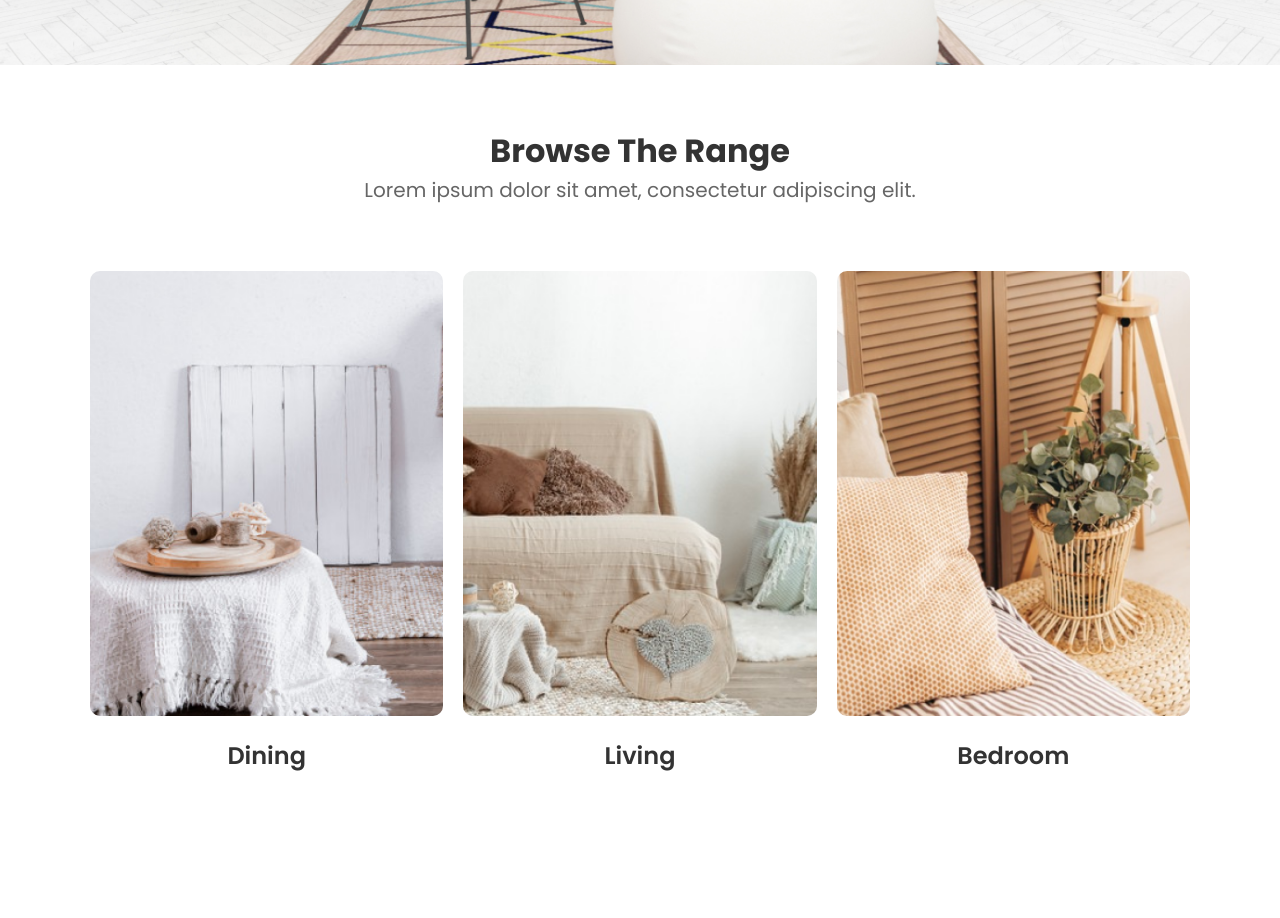
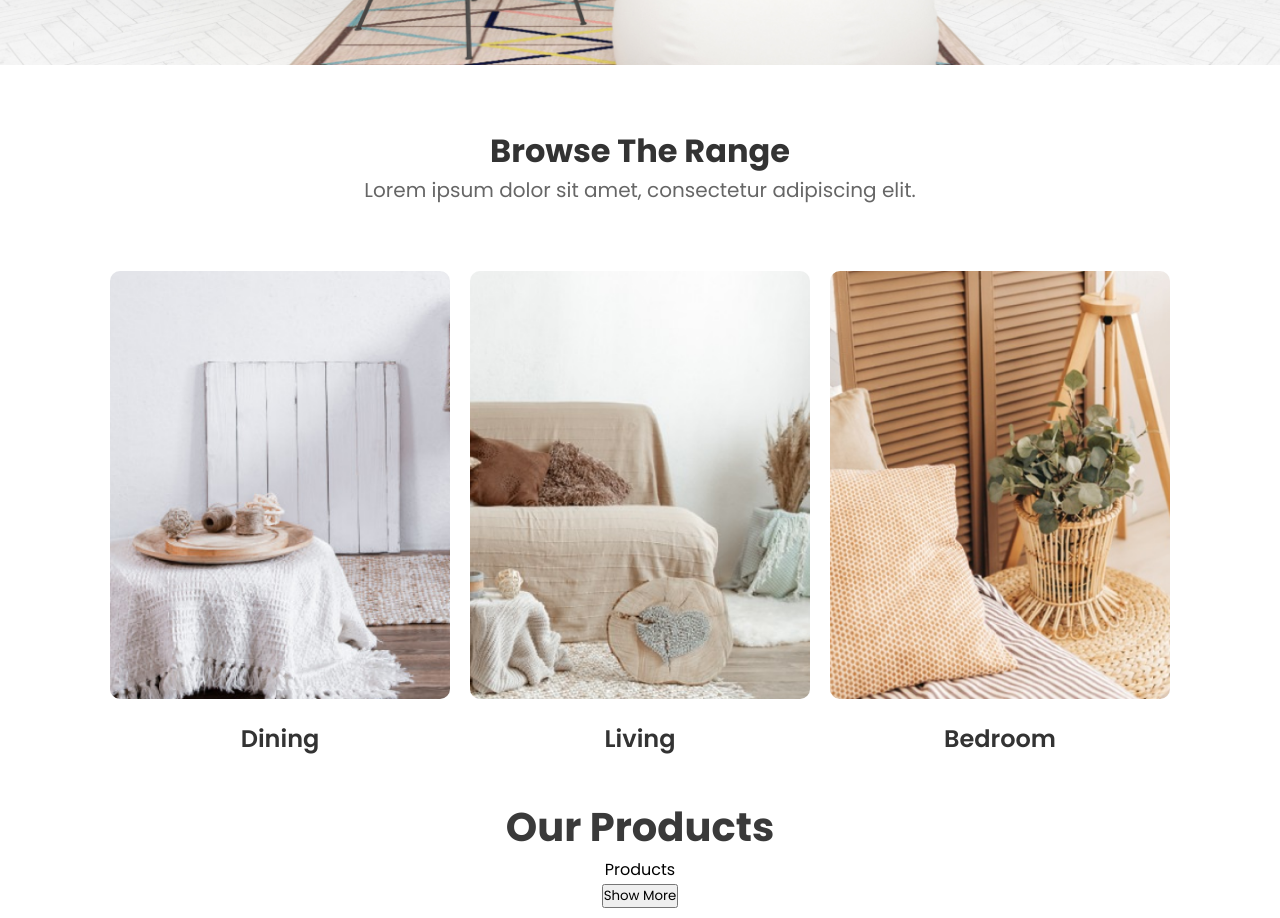
Before and after one commit to jatuponnop/furniro-frontend, a Next.js app: page / in a window 1280 px wide. Shown: the part 700-1618 px from the top of the page. Before the commit the page ends 1504 px from the top, so only its background shows below. Built offline with nearby package versions, Linux system fonts and the light colour scheme.

Commit message:
feat: products

```diff
--- a/src/app/(home)/Category/Category.scss
+++ b/src/app/(home)/Category/Category.scss
@@ -3,6 +3,8 @@
 .category {
   margin-top: 62px;
   margin-bottom: 31px;
+  padding-right: 20px;
+  padding-left: 20px;
   .title {
     font-weight: bold;
     font-size: 32px;
@@ -14,10 +16,10 @@
     color: #666666;
   }
   .category-item-wrapper {
+    display: flex;
+    justify-content: space-between;
+    column-gap: 20px;
     margin-top: 66px;
-    display: flex;
-    column-gap: 20px;
-    justify-content: space-between;
     .category-item {
       .category-img {
         width: 100%;
--- a/src/app/(home)/Category/Category.tsx
+++ b/src/app/(home)/Category/Category.tsx
@@ -5,7 +5,7 @@ type Props = {};
 
 function Category({}: Props) {
   return (
-    <div className="container text-center">
+    <div className="container">
       <div className="category">
         <div className="title">Browse The Range</div>
         <div className="description">
--- /dev/null
+++ b/src/app/(home)/Product/Product.scss
@@ -0,0 +1,12 @@
+.product {
+  width: 1100px;
+  margin-left: auto;
+  margin-right: auto;
+  padding-top: 10px;
+  padding-bottom: 10px;
+  .title {
+    color: #3a3a3a;
+    font-weight: bold;
+    font-size: 40px;
+  }
+}
--- /dev/null
+++ b/src/app/(home)/Product/Product.tsx
@@ -0,0 +1,17 @@
+import React from "react";
+import "./Product.scss";
+import Products from "./Products/Products";
+
+type Props = {};
+
+function Product({}: Props) {
+  return (
+    <div className="product container">
+      <div className="title">Our Products</div>
+      <Products products={[]} />
+      <button className="btn-show-more">Show More</button>
+    </div>
+  );
+}
+
+export default Product;
--- /dev/null
+++ b/src/app/(home)/Product/ProductItem/ProductItem.tsx
@@ -0,0 +1,11 @@
+import React from "react";
+
+export type ProductItemProps = {
+
+}
+
+function ProductItem({}: ProductItemProps) {
+  return <div>ProductItem</div>;
+}
+
+export default ProductItem;
--- /dev/null
+++ b/src/app/(home)/Product/Products/Products.scss
@@ -0,0 +1,3 @@
+.products {
+  margin-bottom: 26px;
+}
--- /dev/null
+++ b/src/app/(home)/Product/Products/Products.tsx
@@ -0,0 +1,12 @@
+import React from "react";
+import ProductItem, { ProductItemProps } from "../ProductItem/ProductItem";
+
+interface Props {
+  products: ProductItemProps;
+}
+
+function Products({ products }: Props) {
+  return <div className="products">Products</div>;
+}
+
+export default Products;
--- a/src/app/(home)/page.tsx
+++ b/src/app/(home)/page.tsx
@@ -1,6 +1,7 @@
 import Navbar from "../_components/Navbar/Navbar";
 import Banner from "./Banner/Banner";
 import Category from "./Category/Category";
+import Product from "./Product/Product";
 import "./page.scss";
 
 export default function Home() {
@@ -9,6 +10,7 @@ export default function Home() {
       <Navbar />
       <Banner />
       <Category />
+      <Product />
     </main>
   );
 }
--- a/src/app/globals.scss
+++ b/src/app/globals.scss
@@ -13,6 +13,7 @@
   width: 1100px;
   margin-left: auto;
   margin-right: auto;
+  text-align: center;
 }
 
 .text-center {
```
Also changed, not shown: src/app/(home)/Product/ProductItem/ProductItem.scss (added).
